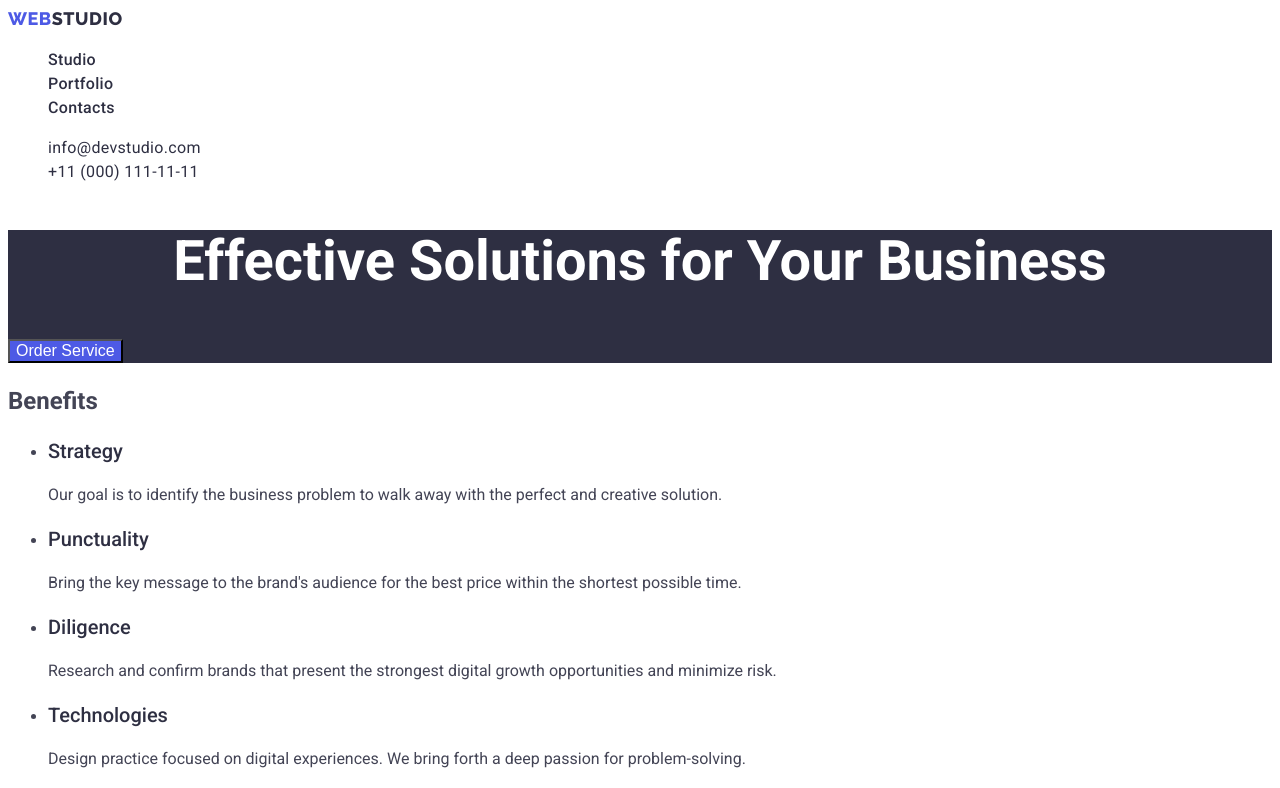
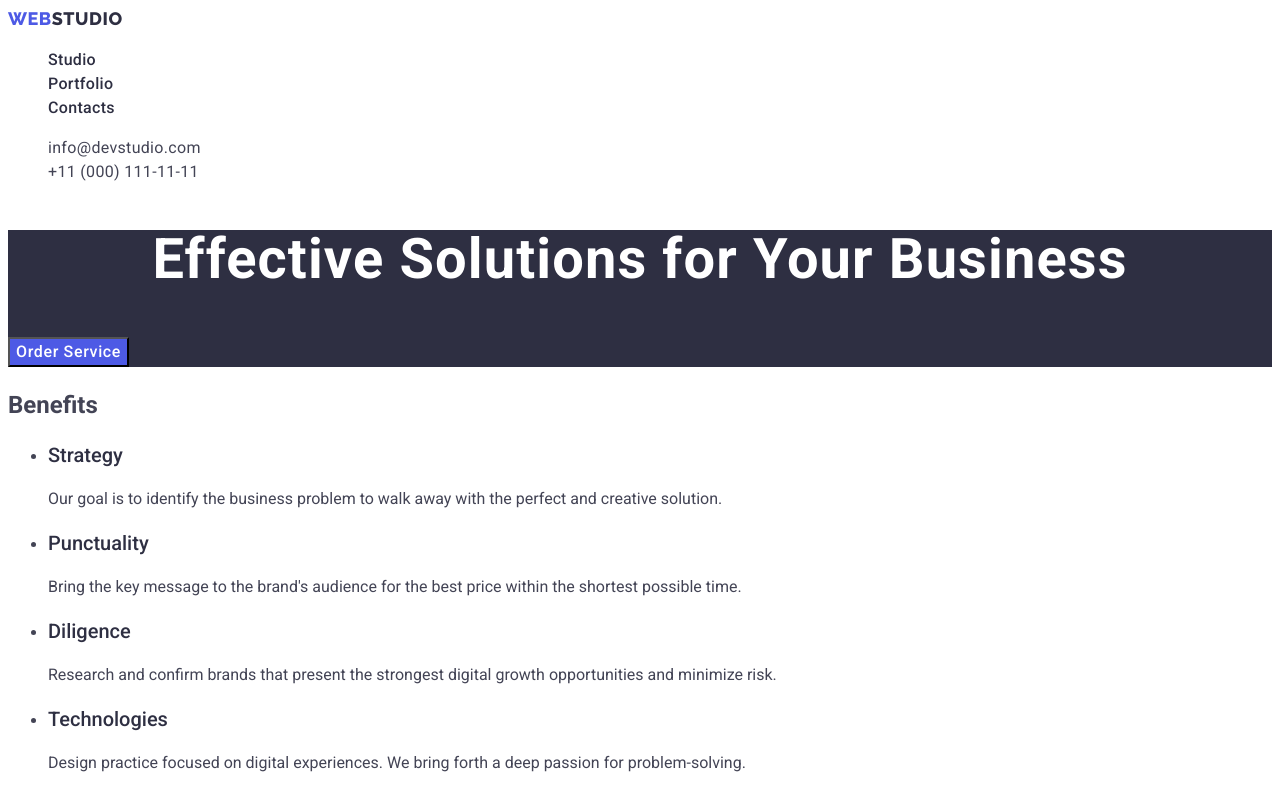
Before and after one commit to culplate/goit-markup-hw-02, a plain HTML site: page index.html in a window 1280 px wide. Shown: the top 788 px of the page. Drawn offline with Linux system fonts and the light colour scheme.

Commit message:
Updates on header + 1st section

```diff
--- a/css/styles.css
+++ b/css/styles.css
@@ -72,6 +72,7 @@ body {
 
 .contacts .link {
   font-weight: 400;
+  color: var(--text-color);
 }
 
 .nav-links {
@@ -84,7 +85,7 @@ body {
 
 .nav-links:hover,
 .nav-links:focus {
-  color: var(--primary-brand-color);
+  color: var(--pressed-state-color);
 }
 
 .solutions-section,
@@ -101,6 +102,8 @@ footer {
   text-align: center;
   font-size: 56px;
   font-weight: 700;
+  line-height: 1.07;
+  letter-spacing: 0.02em;
 }
 
 .order-btn,
@@ -108,6 +111,9 @@ footer {
   font-size: 16px;
   font-weight: 500;
   cursor: pointer;
+  font-family: var(--primary-font);
+  line-height: 1.5;
+  letter-spacing: 0.04em;
 }
 
 .order-btn {
@@ -125,7 +131,8 @@ footer {
   color: var(--white-background-color);
 }
 
-.order-btn:hover {
+.order-btn:hover,
+.order-btn:focus {
   background-color: var(--pressed-state-color);
 }
 
```
